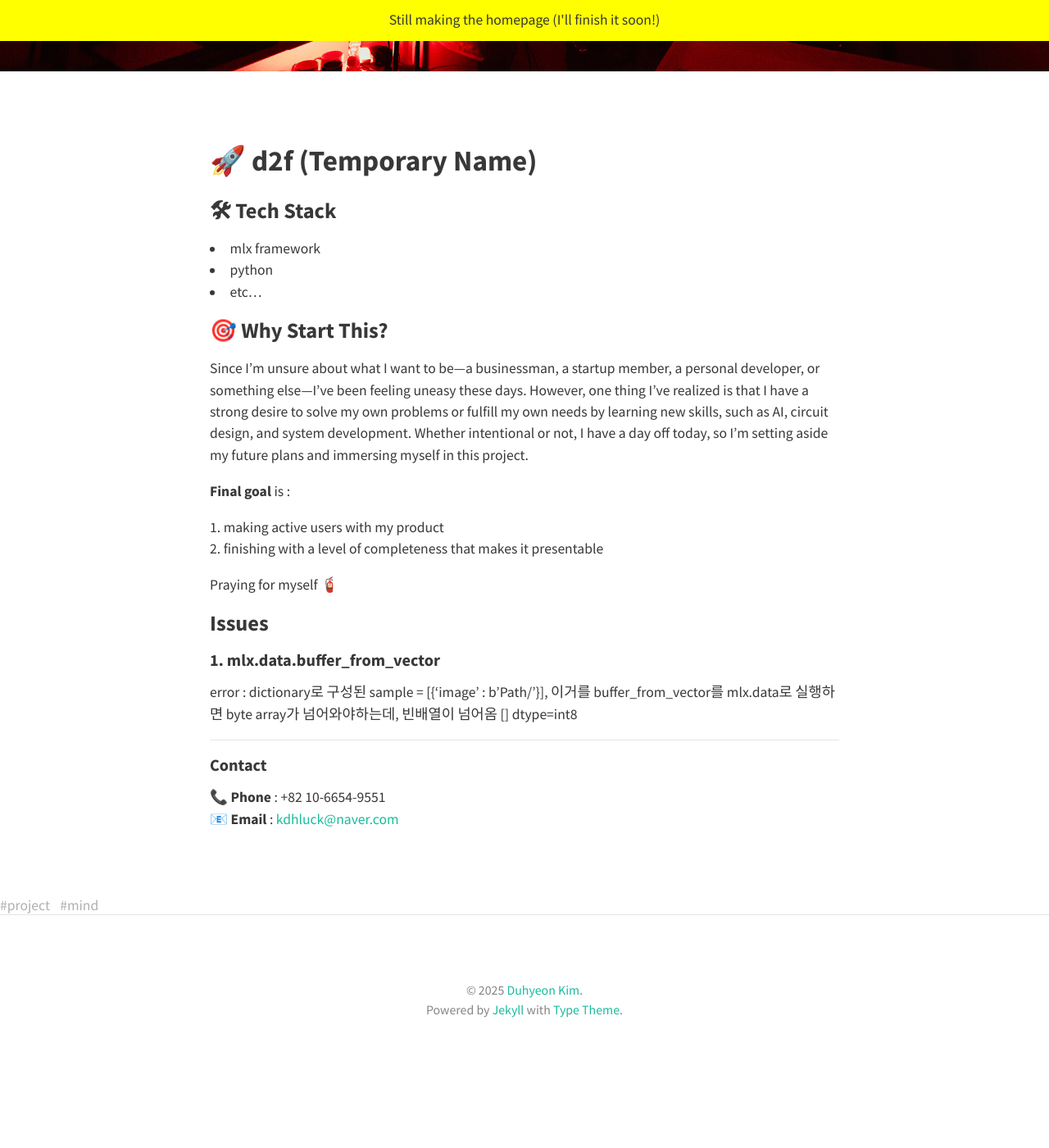
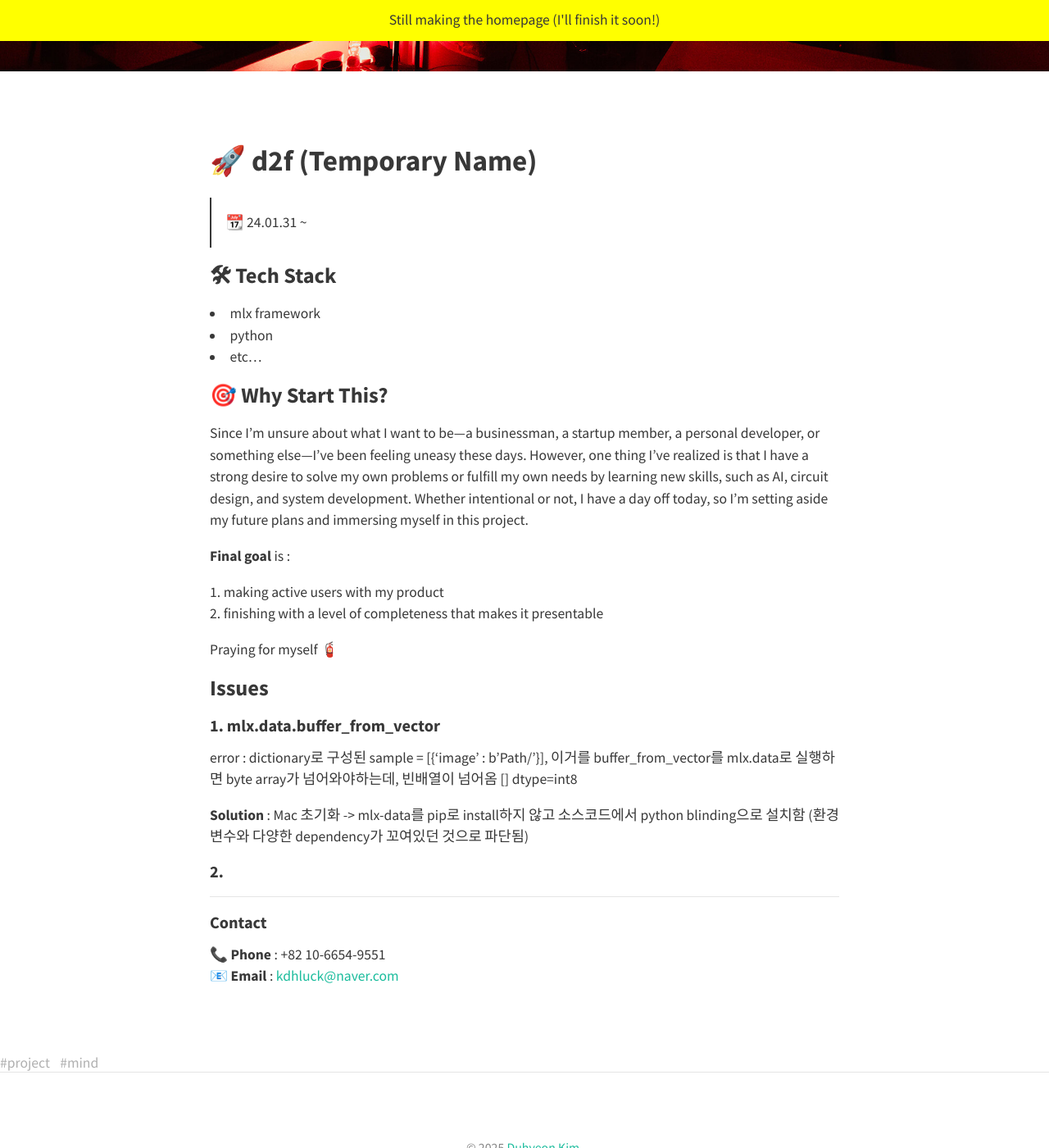
Before and after one commit to dudududukim/dudududukim-expired, a Jekyll site: the page built from _posts/2025-02-14-d2f.md, in a window 1280 px wide and 1400 px high, scrolled down 420 px. Shown: the whole window at 82% size. Built offline with Jekyll 4.4.1, drawn with Linux system fonts in a browser that asks for light colours; nearby versions of some CDN libraries; before the commit the page ends 1744 px from its top, so only the background shows below that; some of the changed text lies outside the part shown.

Commit message:
d2f issue 1 solved

```diff
--- a/_posts/2025-02-12-d2f.md
+++ b/_posts/2025-02-14-d2f.md
@@ -10,6 +10,8 @@ feature-img: "assets/img/dark_room.jpg"
 d2f projects that i'm planning to finish within 1 month (February) 🙂‍↔️
 
 ## 🚀 d2f (Temporary Name)
+> 📆 24.01.31 ~
+<br>
 
 ### 🛠 Tech Stack
 - mlx framework
@@ -31,6 +33,13 @@ Praying for myself 🧯
 error : dictionary로 구성된 sample = [{'image' : b'Path/'}], 이거를 buffer_from_vector를 mlx.data로 실행하면 byte array가 넘어와야하는데, 빈배열이 넘어옴
 [] dtype=int8
 
+**Solution** :
+Mac 초기화 -> mlx-data를 pip로 install하지 않고 소스코드에서 python blinding으로 설치함
+(환경변수와 다양한 dependency가 꼬여있던 것으로 파단됨)
+
+#### 2.
+
+
 ---
 
 #### Contact
```
